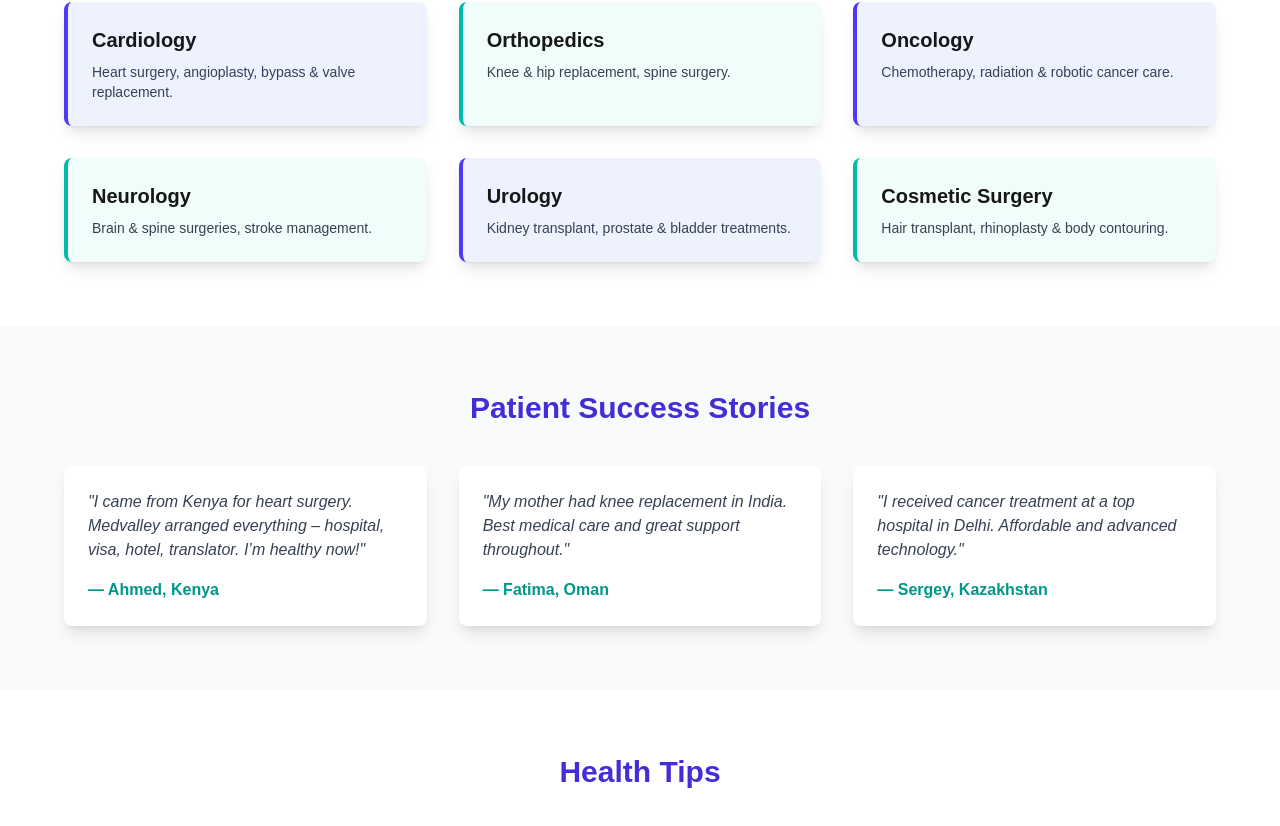
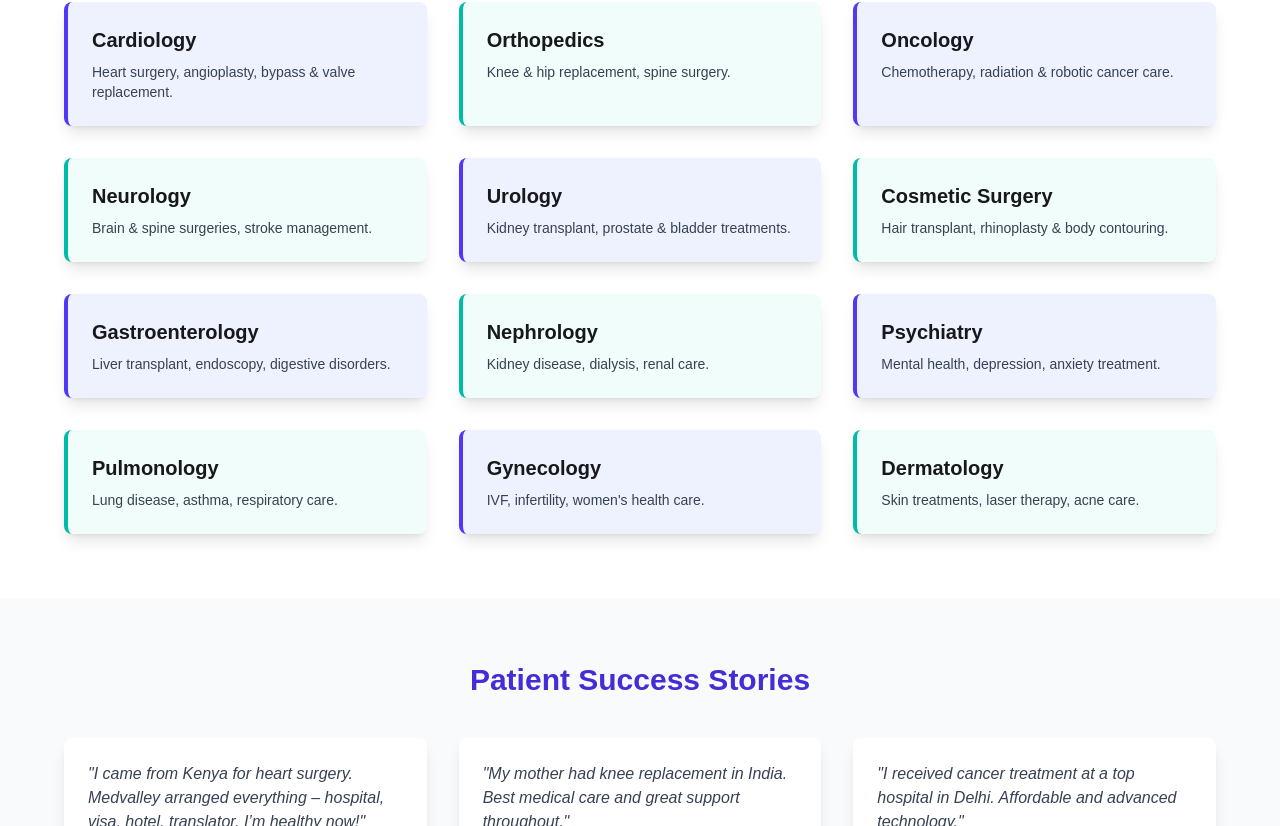
Before and after one commit to kp1153/medvally, a Next.js app: page / in a window 1280 px wide. Shown: the part 2341-3167 px from the top of the page. Built offline with nearby package versions, Linux system fonts and the light colour scheme.

Commit message:
force deploy

```diff
--- a/components/Specialities.js
+++ b/components/Specialities.js
@@ -10,44 +10,96 @@ export default function Specialities() {
 
         <div className="grid grid-cols-1 sm:grid-cols-3 gap-8">
           <div className="p-6 shadow-lg rounded-lg border-l-4 border-indigo-600 bg-indigo-50">
-            <h3 className="text-xl font-bold mb-2">Cardiology</h3>
+            <h3 className="text-xl font-bold mb-2 text-zinc-900">Cardiology</h3>
             <p className="text-gray-700 text-sm">
               Heart surgery, angioplasty, bypass & valve replacement.
             </p>
           </div>
 
           <div className="p-6 shadow-lg rounded-lg border-l-4 border-teal-500 bg-teal-50">
-            <h3 className="text-xl font-bold mb-2">Orthopedics</h3>
+            <h3 className="text-xl font-bold mb-2 text-zinc-900">
+              Orthopedics
+            </h3>
             <p className="text-gray-700 text-sm">
               Knee & hip replacement, spine surgery.
             </p>
           </div>
 
           <div className="p-6 shadow-lg rounded-lg border-l-4 border-indigo-600 bg-indigo-50">
-            <h3 className="text-xl font-bold mb-2">Oncology</h3>
+            <h3 className="text-xl font-bold mb-2 text-zinc-900">Oncology</h3>
             <p className="text-gray-700 text-sm">
               Chemotherapy, radiation & robotic cancer care.
             </p>
           </div>
 
           <div className="p-6 shadow-lg rounded-lg border-l-4 border-teal-500 bg-teal-50">
-            <h3 className="text-xl font-bold mb-2">Neurology</h3>
+            <h3 className="text-xl font-bold mb-2 text-zinc-900">Neurology</h3>
             <p className="text-gray-700 text-sm">
               Brain & spine surgeries, stroke management.
             </p>
           </div>
 
           <div className="p-6 shadow-lg rounded-lg border-l-4 border-indigo-600 bg-indigo-50">
-            <h3 className="text-xl font-bold mb-2">Urology</h3>
+            <h3 className="text-xl font-bold mb-2 text-zinc-900">Urology</h3>
             <p className="text-gray-700 text-sm">
               Kidney transplant, prostate & bladder treatments.
             </p>
           </div>
 
           <div className="p-6 shadow-lg rounded-lg border-l-4 border-teal-500 bg-teal-50">
-            <h3 className="text-xl font-bold mb-2">Cosmetic Surgery</h3>
+            <h3 className="text-xl font-bold mb-2 text-zinc-900">
+              Cosmetic Surgery
+            </h3>
             <p className="text-gray-700 text-sm">
               Hair transplant, rhinoplasty & body contouring.
+            </p>
+          </div>
+
+          <div className="p-6 shadow-lg rounded-lg border-l-4 border-indigo-600 bg-indigo-50">
+            <h3 className="text-xl font-bold mb-2 text-zinc-900">
+              Gastroenterology
+            </h3>
+            <p className="text-gray-700 text-sm">
+              Liver transplant, endoscopy, digestive disorders.
+            </p>
+          </div>
+
+          <div className="p-6 shadow-lg rounded-lg border-l-4 border-teal-500 bg-teal-50">
+            <h3 className="text-xl font-bold mb-2 text-zinc-900">Nephrology</h3>
+            <p className="text-gray-700 text-sm">
+              Kidney disease, dialysis, renal care.
+            </p>
+          </div>
+
+          <div className="p-6 shadow-lg rounded-lg border-l-4 border-indigo-600 bg-indigo-50">
+            <h3 className="text-xl font-bold mb-2 text-zinc-900">Psychiatry</h3>
+            <p className="text-gray-700 text-sm">
+              Mental health, depression, anxiety treatment.
+            </p>
+          </div>
+
+          <div className="p-6 shadow-lg rounded-lg border-l-4 border-teal-500 bg-teal-50">
+            <h3 className="text-xl font-bold mb-2 text-zinc-900">
+              Pulmonology
+            </h3>
+            <p className="text-gray-700 text-sm">
+              Lung disease, asthma, respiratory care.
+            </p>
+          </div>
+
+          <div className="p-6 shadow-lg rounded-lg border-l-4 border-indigo-600 bg-indigo-50">
+            <h3 className="text-xl font-bold mb-2 text-zinc-900">Gynecology</h3>
+            <p className="text-gray-700 text-sm">
+              IVF, infertility, women's health care.
+            </p>
+          </div>
+
+          <div className="p-6 shadow-lg rounded-lg border-l-4 border-teal-500 bg-teal-50">
+            <h3 className="text-xl font-bold mb-2 text-zinc-900">
+              Dermatology
+            </h3>
+            <p className="text-gray-700 text-sm">
+              Skin treatments, laser therapy, acne care.
             </p>
           </div>
         </div>
```
